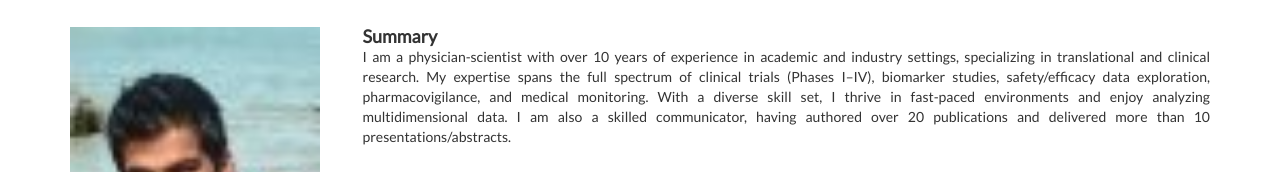
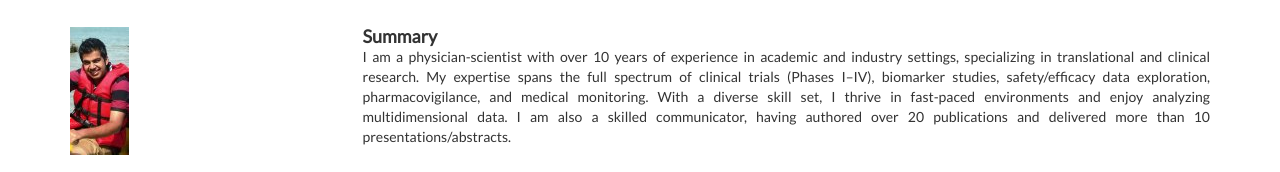
Before and after one commit to chirag-dhar/chirag-dhar, a plain HTML site: page index.html in a window 1280 px wide. Shown: the part 53-225 px from the top of the page. Drawn offline with nearby package versions, Linux system fonts and the light colour scheme.

Commit message:
Update index.html

```diff
--- a/index.html
+++ b/index.html
@@ -50,7 +50,7 @@
     <section id="content" class="content"><br/><br/><br/><br/>
       <div class="row">
           <div class="col-sm-3">
-            <div><img class="img img-responsive" src="files/pics/profile-pic.jpeg" alt="Chirag" width="250px" height="350px"/></div>
+            <div><img class="img img-responsive" src="files/pics/profile-pic.jpeg" alt="Chirag" height="350px"/></div>
             &nbsp;
             <div align="center">Biological-E</div>
            <!--- <div><a href="./files/resume/Suryansh_Resume.pdf">R&eacute;sum&eacute;</a> (updated Nov. 2023)</div>-->
```
